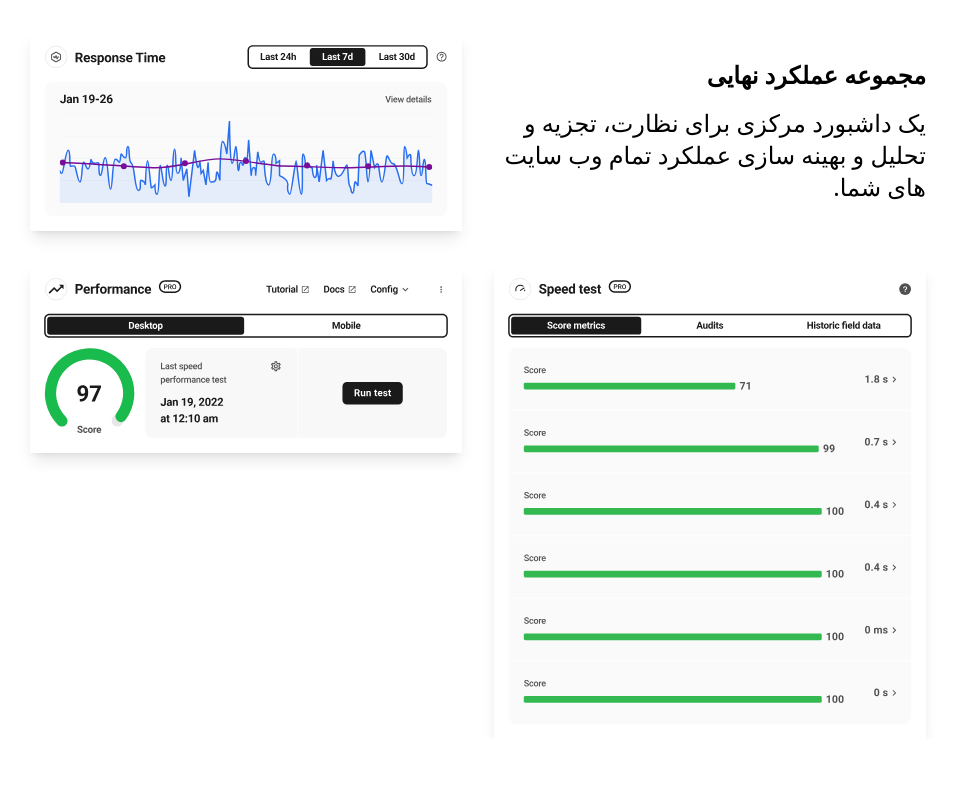
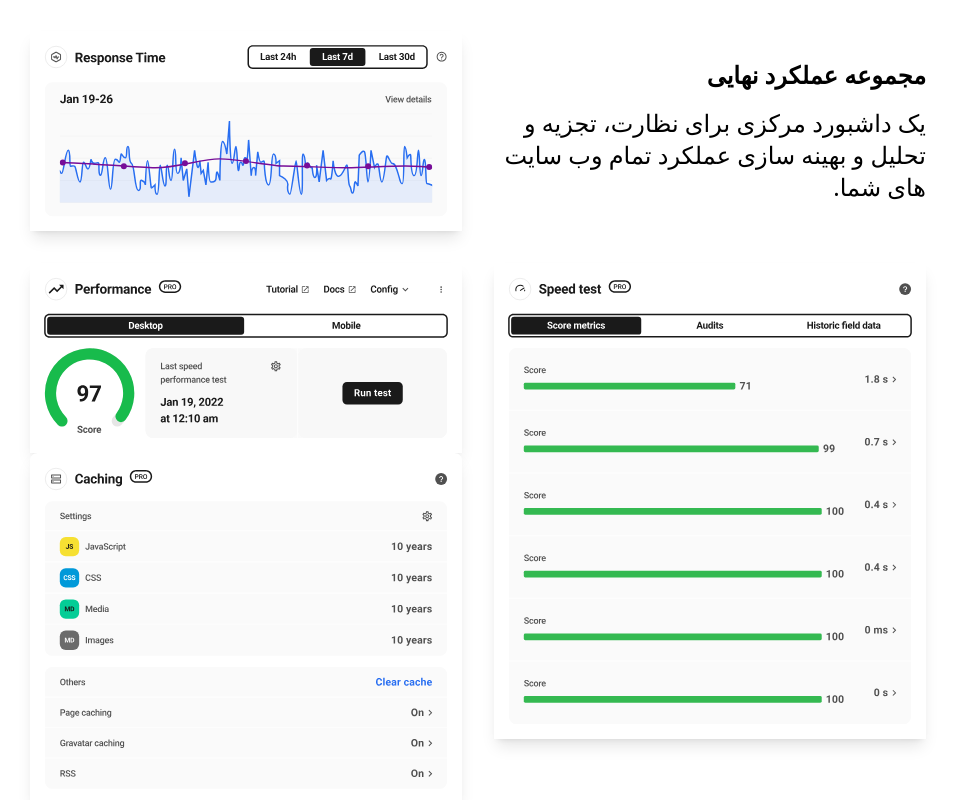
Before and after one commit to mahyarErshad/hummingbird, a React (Create React App) app: page / in a window 1280 px wide. Shown: the part 619-1419 px from the top of the page, without its empty margins (162-1119 px from the left). Before the commit the page ends 1358 px from the top, so only its background shows below. Built offline with nearby package versions, Linux system fonts and the light colour scheme; a web font is replaced by a local one.

Commit message:
Added caching image

```diff
--- a/src/Components/Body/Banner.jsx
+++ b/src/Components/Body/Banner.jsx
@@ -5,6 +5,7 @@ import trustPilot from "../../assets/images/trustPilot.JPG";
 import responseTime from "../../assets/images/ResponseTime.svg";
 import speedTest from "../../assets/images/speedTest.svg";
 import performance from "../../assets/images/performance.svg";
+import caching from "../../assets/images/caching.svg";
 
 function Banner() {
   return (
@@ -35,6 +36,7 @@ function Banner() {
         </div>
         <div className="w-2/4 max-md:w-full">
           <img src={performance} alt="response time" className="shadow-lg mx-auto" />
+          <img src={caching} alt="response time" className="shadow-lg mx-auto" />
         </div>
       </div>
     </>
```
